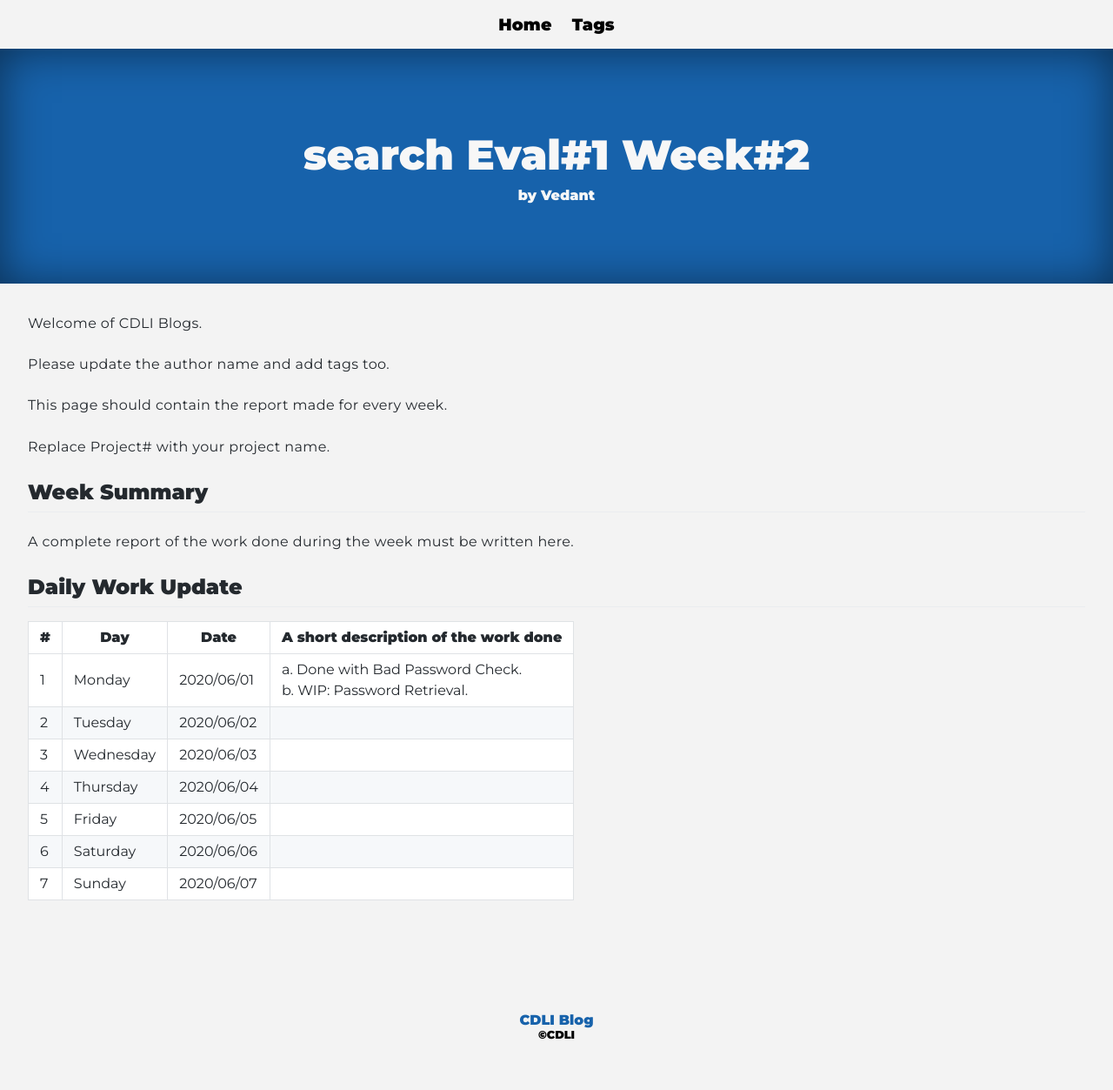
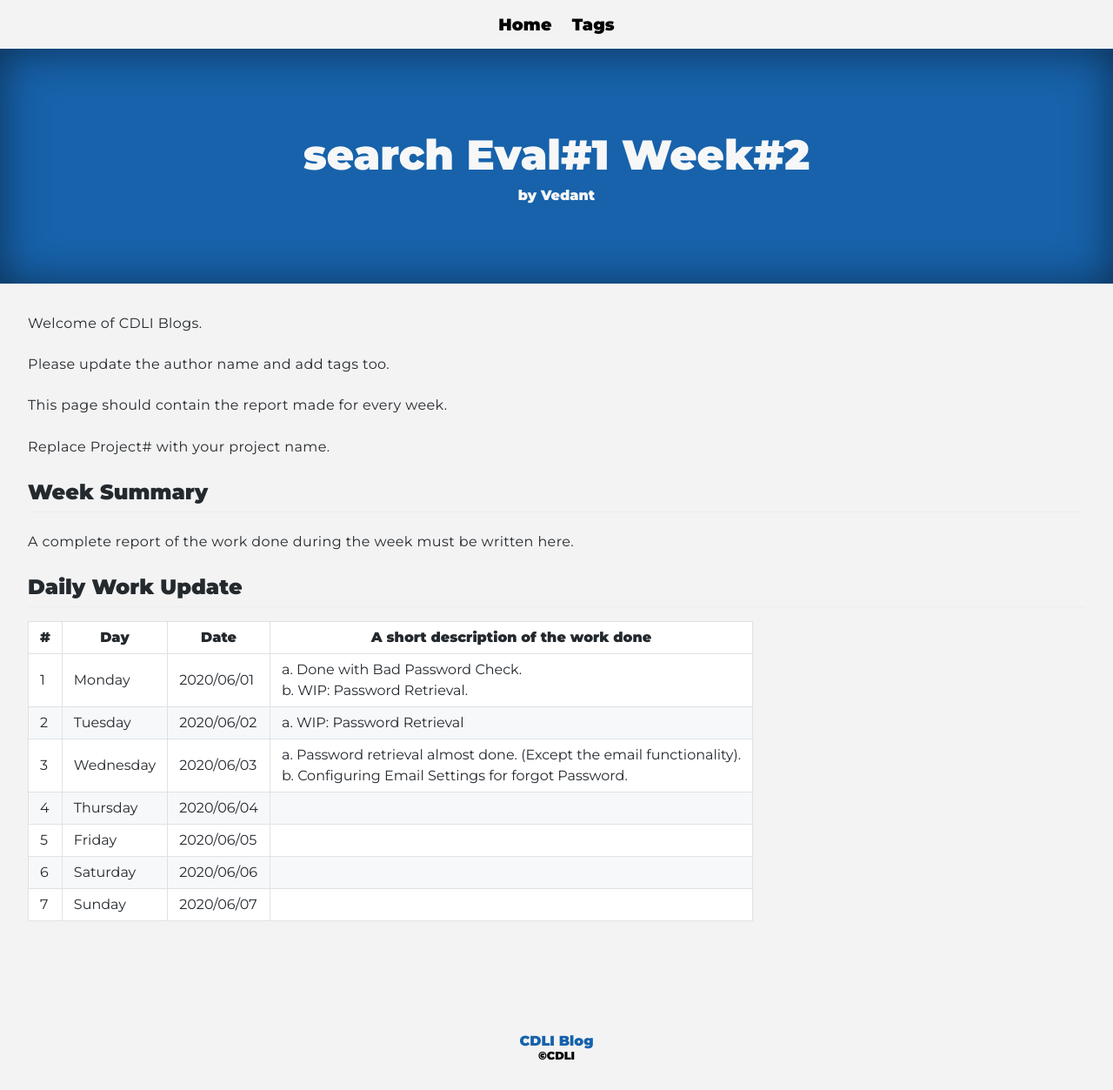
Before and after one commit to cdli-gh/blog, a Jekyll site: the page built from _blog/gsoc20/search/posts/02_week2.md, in a window 1280 px wide. Shown: the whole page at 87% size. Built offline with Jekyll 4.4.1, drawn with Linux system fonts in a browser that asks for light colours; Markdown is read by kramdown in place of the engine named in the settings; before the commit the page ends 1229 px from its top, so only the background shows below that.

Commit message:
Search : DailyUpdates 2:2,3

```diff
--- a/_blog/gsoc20/search/posts/02_week2.md
+++ b/_blog/gsoc20/search/posts/02_week2.md
@@ -22,8 +22,8 @@
 |\#|Day|Date|A short description of the work done|
 |---	|---	|---	|---	|
 |1   	| Monday 	|   2020/06/01	|  a. Done with Bad Password Check. <br> b. WIP: Password Retrieval.	|
-|2   	| Tuesday  	|   2020/06/02	|   	|
-|3   	| Wednesday  	|  2020/06/03 	|   	|
+|2   	| Tuesday  	|   2020/06/02	| a. WIP: Password Retrieval |
+|3   	| Wednesday  	|  2020/06/03 	| a. Password retrieval almost done. (Except the email functionality). <br> b. Configuring Email Settings for forgot Password.	|
 |4   	| Thursday  	|   2020/06/04	|   	|
 |5   	| Friday  	|   2020/06/05	|   	|
 |6   	| Saturday  	|   2020/06/06	|   	|
```
